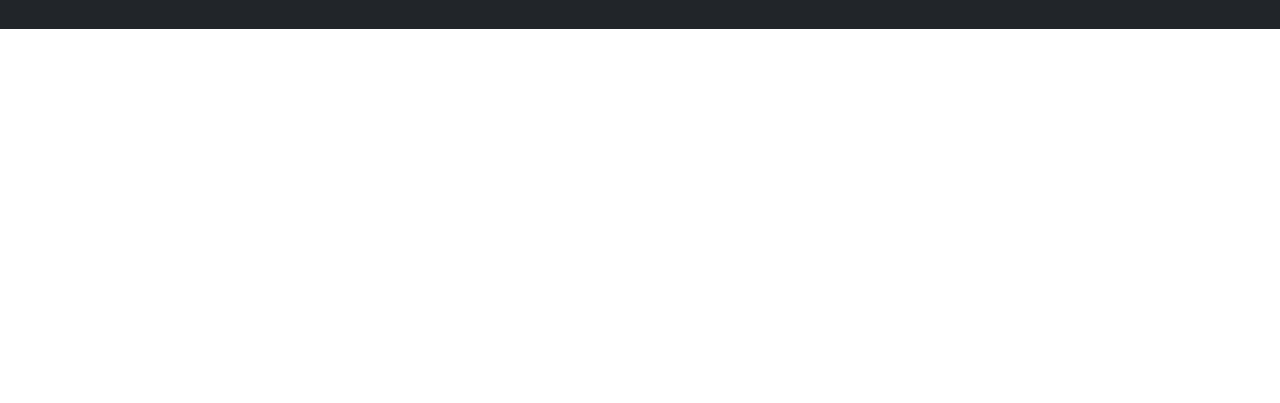
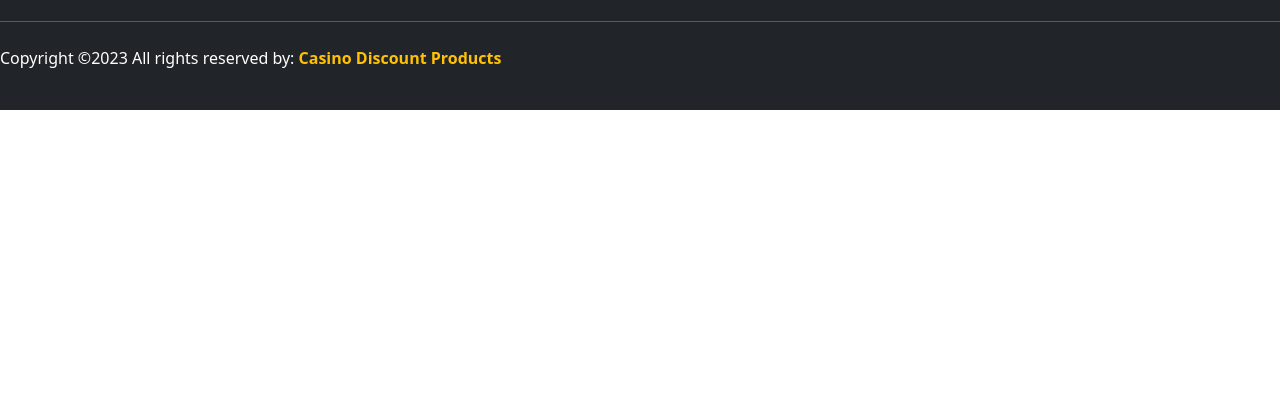
Before and after one commit to ZacharyJAdams/Python-CDP, a Flask app: page / in a window 1280 px wide; the page is wider, and only the part inside the window is pictured. Shown: the part 397-800 px from the top of that part. Run offline with Flask 3, Linux system fonts and the light colour scheme; some libraries are stand-ins or nearby versions.

Commit message:
Fixing footer

```diff
--- a/website/templates/base.html
+++ b/website/templates/base.html
@@ -61,7 +61,7 @@
         <div class="container text-center text-md-left">
           <div class="row text-center text-md-left">
             <div class="col-md-3 col-lg-3 col-xl-3 mx-auto mt-3">
-              <h4 class="text-uppercase mb-4 font-weight-bold text-warning">Casino Discount Products</h5>
+              <a style="text-decoration: none;" href="/"><h3 class="text-uppercase mb-4 font-weight-bold text-warning">Casino Discount Products</h3></a>
               <p>
                 We sell quality wholesale casino products
               </p>
@@ -99,6 +99,12 @@
           </div>
           </div>
         </div>
+        <hr class="mb-4">
+        <div class="row align-items-center">
+          <div class="col-md-7 col-lg-8">
+            <p>Copyright ©2023 All rights reserved by:<a style="text-decoration: none;" href="/"><strong class="text-warning"> Casino Discount Products</strong></a></p>
+          </div>
+        </div>
       </div>
     </footer>
     <script
```
